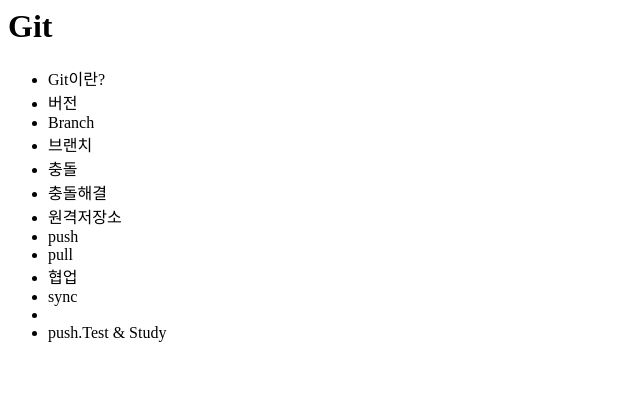
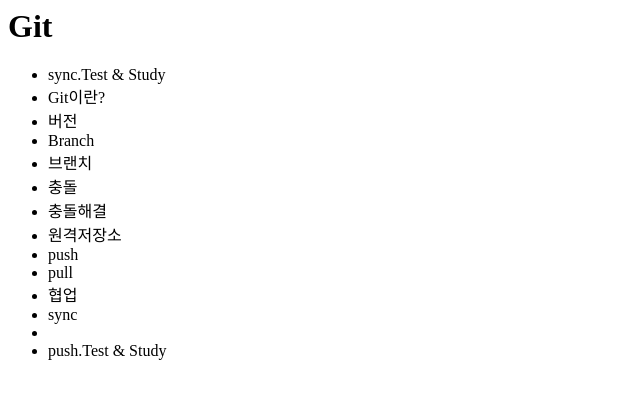
Before and after one commit to jkdfgit/opentutorials_git_jkdfgit, a plain HTML site: page index.html in a window 1280 px wide. Shown: the whole page, without its empty margins (0-640 px from the left). Drawn offline with Linux system fonts and the light colour scheme.

Commit message:
add sync.Test & Study

```diff
--- a/index.html
+++ b/index.html
@@ -8,6 +8,7 @@
 			<h1>Git</h1>
 		</header>
 		<ul>
+			<li>sync.Test & Study</li>
 			<li>Git이란?</li>
 			<li>버전</li>
 			<li>Branch</li>
```
